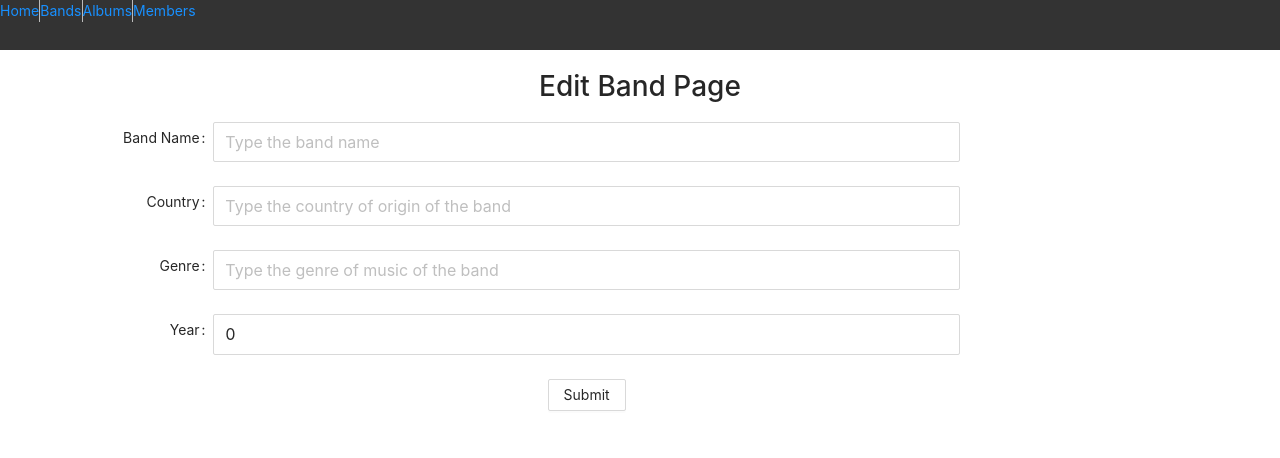
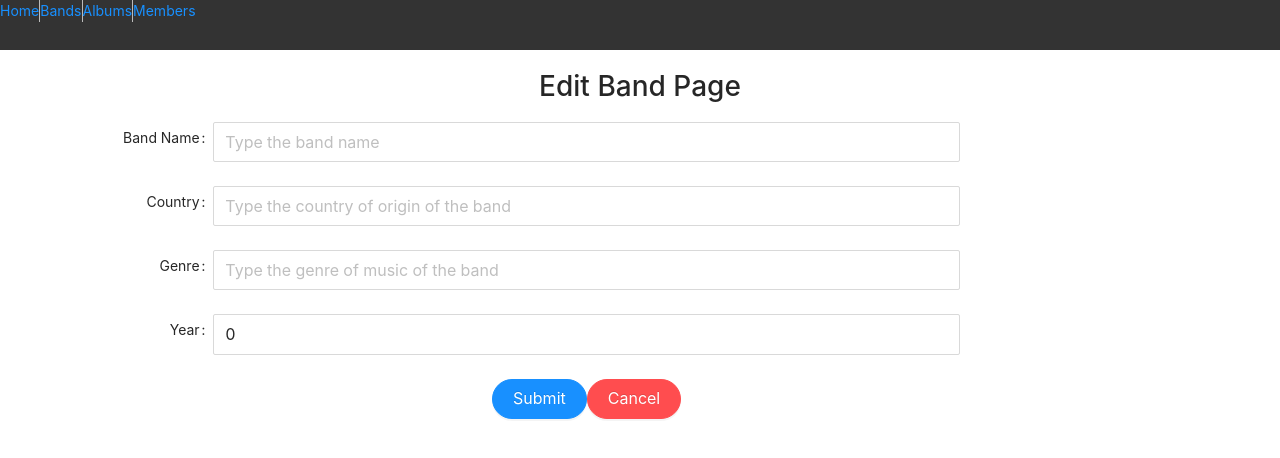
Before and after one commit to stonb/band-app-frontend, a React (Create React App) app: page /band-edit in a window 1280 px wide. Shown: the top 458 px of the page. Built offline with nearby package versions, Linux system fonts and the light colour scheme.

Commit message:
EditBandPage: Created cancel button and redirect on submit

```diff
--- a/src/index.js
+++ b/src/index.js
@@ -6,9 +6,9 @@ import reportWebVitals from './reportWebVitals';
 
 const root = ReactDOM.createRoot(document.getElementById('root'));
 root.render(
-  <React.StrictMode>
+  // <React.StrictMode>
     <App />
-  </React.StrictMode>
+  // </React.StrictMode>
 );
 
 // If you want to start measuring performance in your app, pass a function
--- a/src/pages/EditBandPage.js
+++ b/src/pages/EditBandPage.js
@@ -2,7 +2,6 @@ import { Button, Form, Input} from 'antd';
 import {useNavigate} from 'react-router-dom';
 import React, { useState } from 'react';
 import 'antd/dist/antd.css';
-import { Navigate } from 'react-router-dom';
 
 const EditBandPage = () => {
 
@@ -28,8 +27,8 @@ const EditBandPage = () => {
                 headers: { 'Content-Type': 'application/json' },
                 body: JSON.stringify(postObj)
             };
-            const response = await fetch('/band', requestOptions);
-            const data = await response.json().then(response => console.log(response));
+
+            await fetch('/band', requestOptions).then(response => console.log(response));
 
             setBand('');
             setCountry('');
@@ -41,7 +40,7 @@ const EditBandPage = () => {
         else
         {
             //TODO validate for for dirty/empty
-            console.log("INVALID DATA");
+            console.log("POST: INVALID DATA");
         }
 
     };
@@ -67,10 +66,14 @@ const EditBandPage = () => {
             }
         : null;
 
-    const sendBandData = () => {
-        console.log("LOG> " + band + " " + country + " " + genre  + " " + year);
-        handleSubmit();
-    };
+
+    const cancelForm = () => {
+        setBand('');
+        setCountry('');
+        setGenre('');
+        setYear(0);
+        navigate('/band')
+    }
 
     return (
         <>
@@ -127,10 +130,18 @@ const EditBandPage = () => {
                 </Form.Item>
                 <Form.Item {...buttonItemLayout}>
                     <Button
-                        type="Submit"
+                        type='primary' size='large' shape='round'
                         onClick={handleSubmit}
                     >
                         Submit
+                    </Button>
+
+                    <Button
+                        type='primary' size='large' shape='round'
+                        onClick={cancelForm}
+                        danger
+                    >
+                        Cancel
                     </Button>
                 </Form.Item>
             </Form>
```
